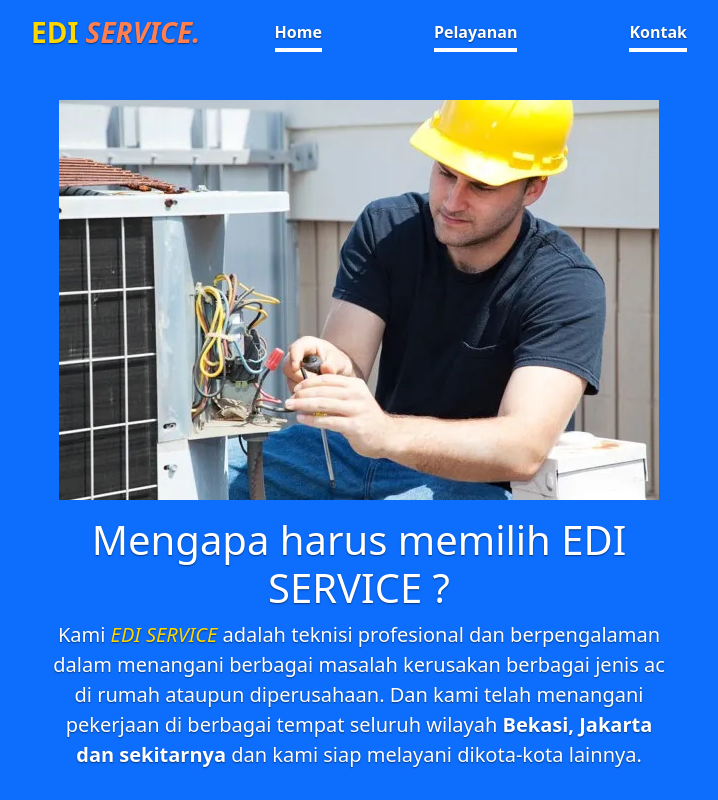
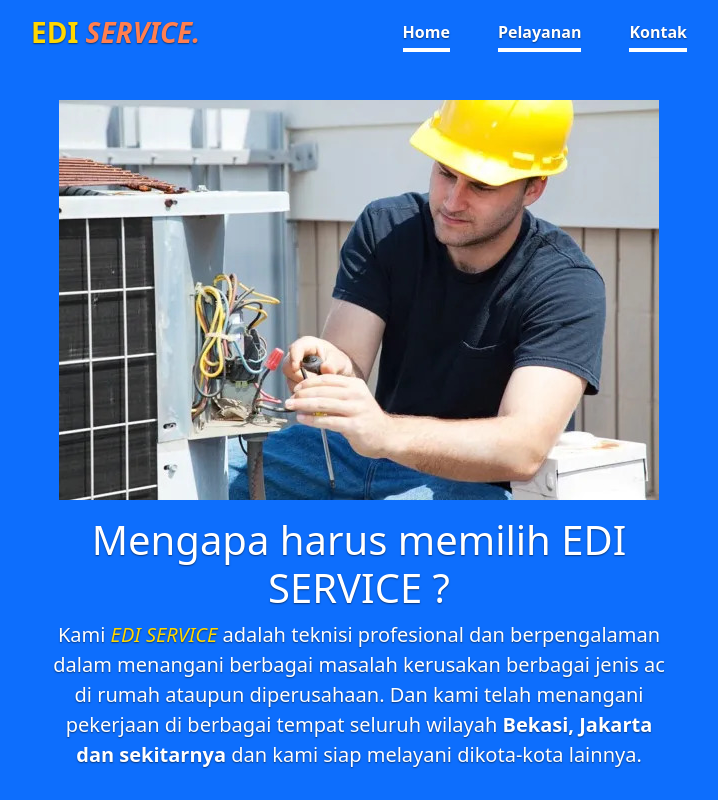
Before and after one commit to coorporates/bahtera-elektrindo-semesta, a plain HTML site: page index.html in a window 1280 px wide. Shown: the top 800 px of the page, without its empty margins (281-999 px from the left). Drawn offline with nearby package versions, Linux system fonts and the light colour scheme.

Commit message:
mengganti style

```diff
--- a/style.css
+++ b/style.css
@@ -46,7 +46,7 @@ body {
 }
 
 .nav-masthead .nav-link + .nav-link {
-  margin-left: 7rem;
+  margin-left: 3rem;
 }
 
 .nav-masthead .active {
```
